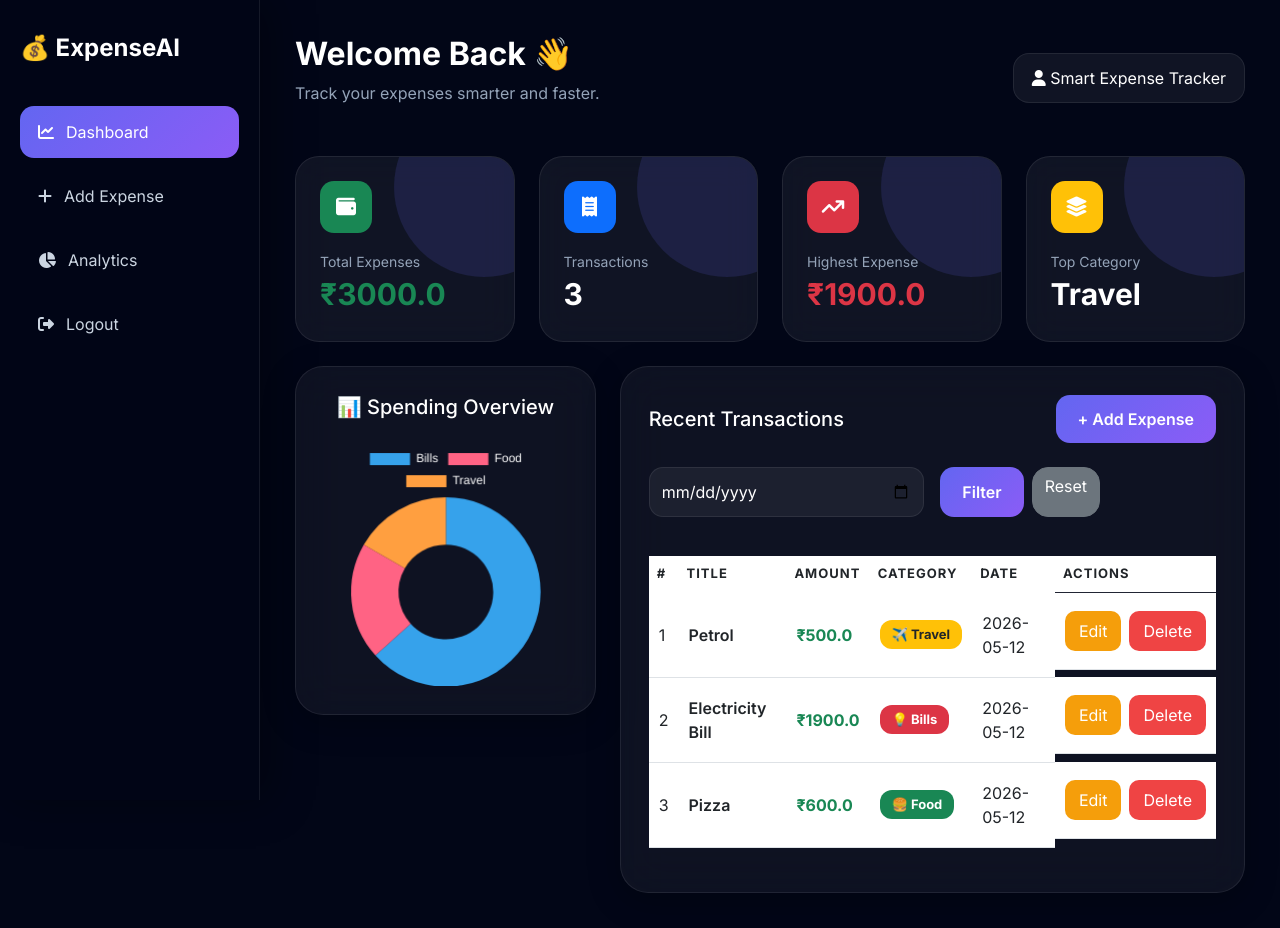
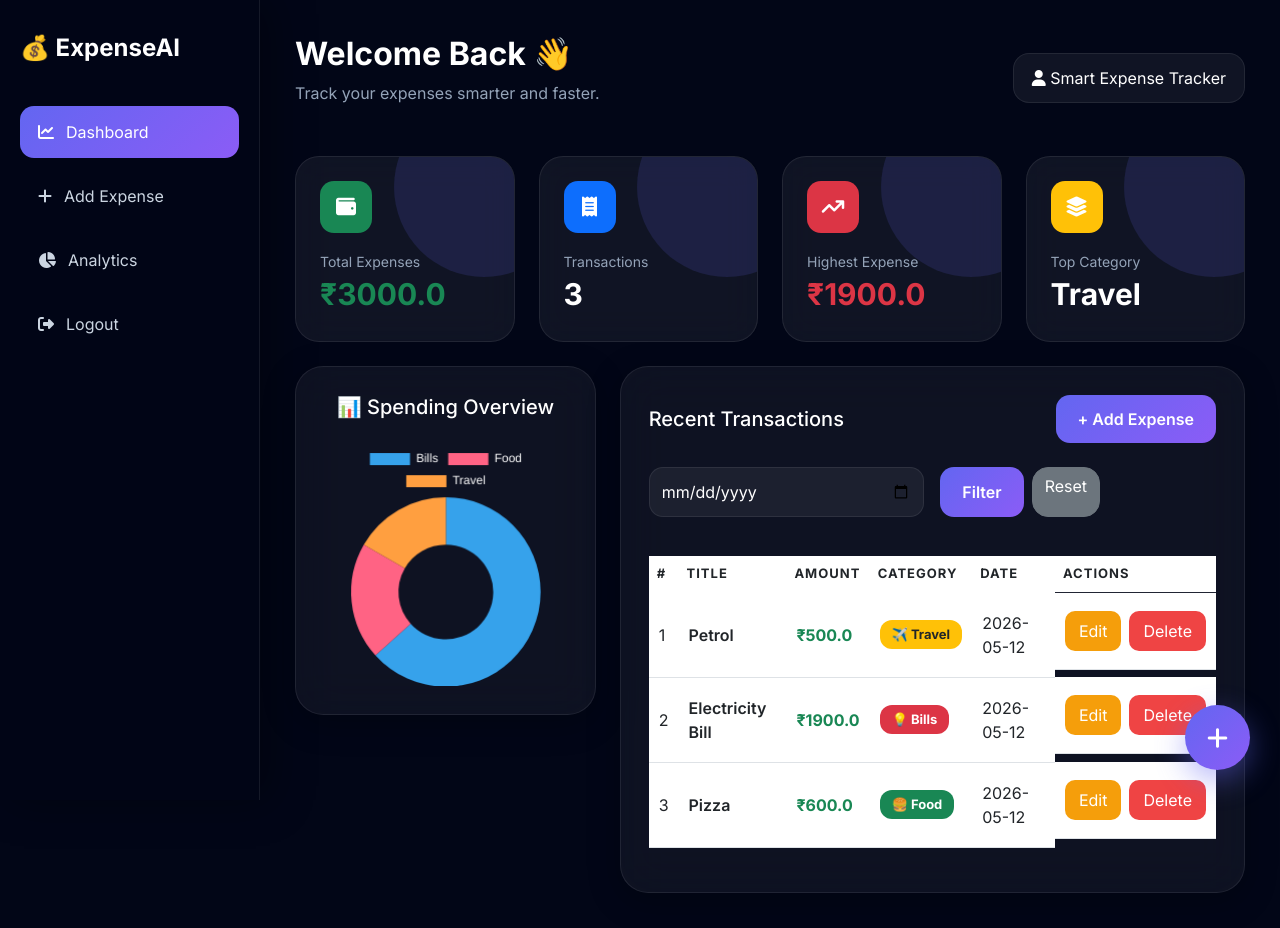
Before and after one commit to KP-Akshay04/smart-expense-tracker, a Flask app: page /dashboard in a window 1280 px wide. Run offline with Flask 3, Linux system fonts and the light colour scheme; a user stored in the database is signed in; data comes from the database, SQL or seed files in the repository.

Commit message:
added floating action button for expense modal

```diff
--- a/templates/index.html
+++ b/templates/index.html
@@ -321,6 +321,35 @@
 .modal.show .modal-dialog {
     transform: scale(1);
 }
+
+.floating-btn {
+    position: fixed;
+    bottom: 30px;
+    right: 30px;
+
+    width: 65px;
+    height: 65px;
+
+    border-radius: 50%;
+    border: none;
+
+    background: linear-gradient(135deg, #6366f1, #8b5cf6);
+
+    color: white;
+    font-size: 24px;
+
+    box-shadow: 0 10px 30px rgba(99,102,241,0.45);
+
+    z-index: 999;
+
+    transition: 0.3s ease;
+}
+
+.floating-btn:hover {
+    transform: scale(1.1) rotate(90deg);
+    box-shadow: 0 15px 40px rgba(99,102,241,0.6);
+}
+
 
     </style>
 </head>
@@ -687,5 +716,15 @@
 
 <script src="https://cdn.jsdelivr.net/npm/bootstrap@5.3.0/dist/js/bootstrap.bundle.min.js"></script>
 
+<!-- FLOATING ADD BUTTON -->
+
+<button class="floating-btn"
+        data-bs-toggle="modal"
+        data-bs-target="#expenseModal">
+
+    <i class="fa-solid fa-plus"></i>
+
+</button>
+
 </body>
 </html>
```
